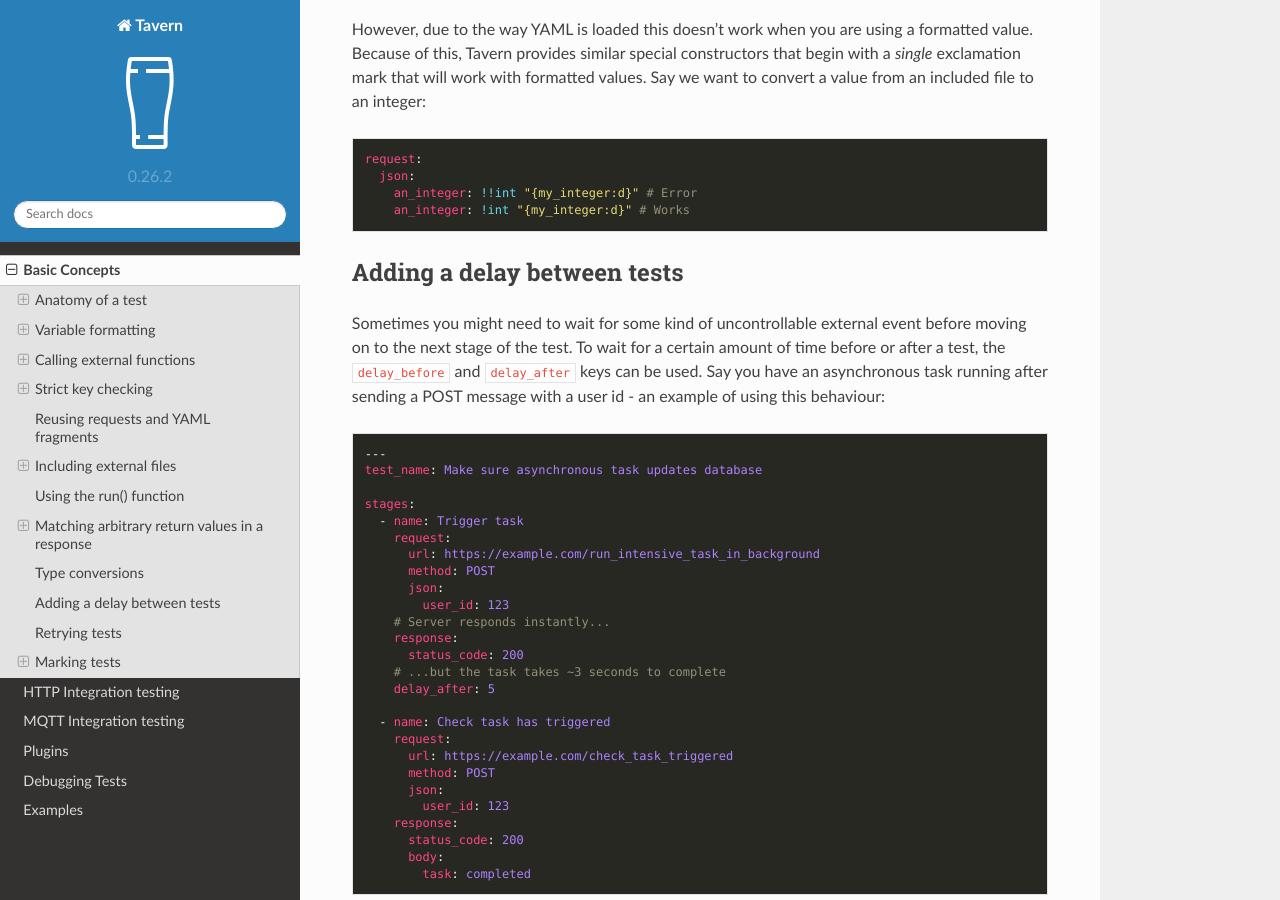
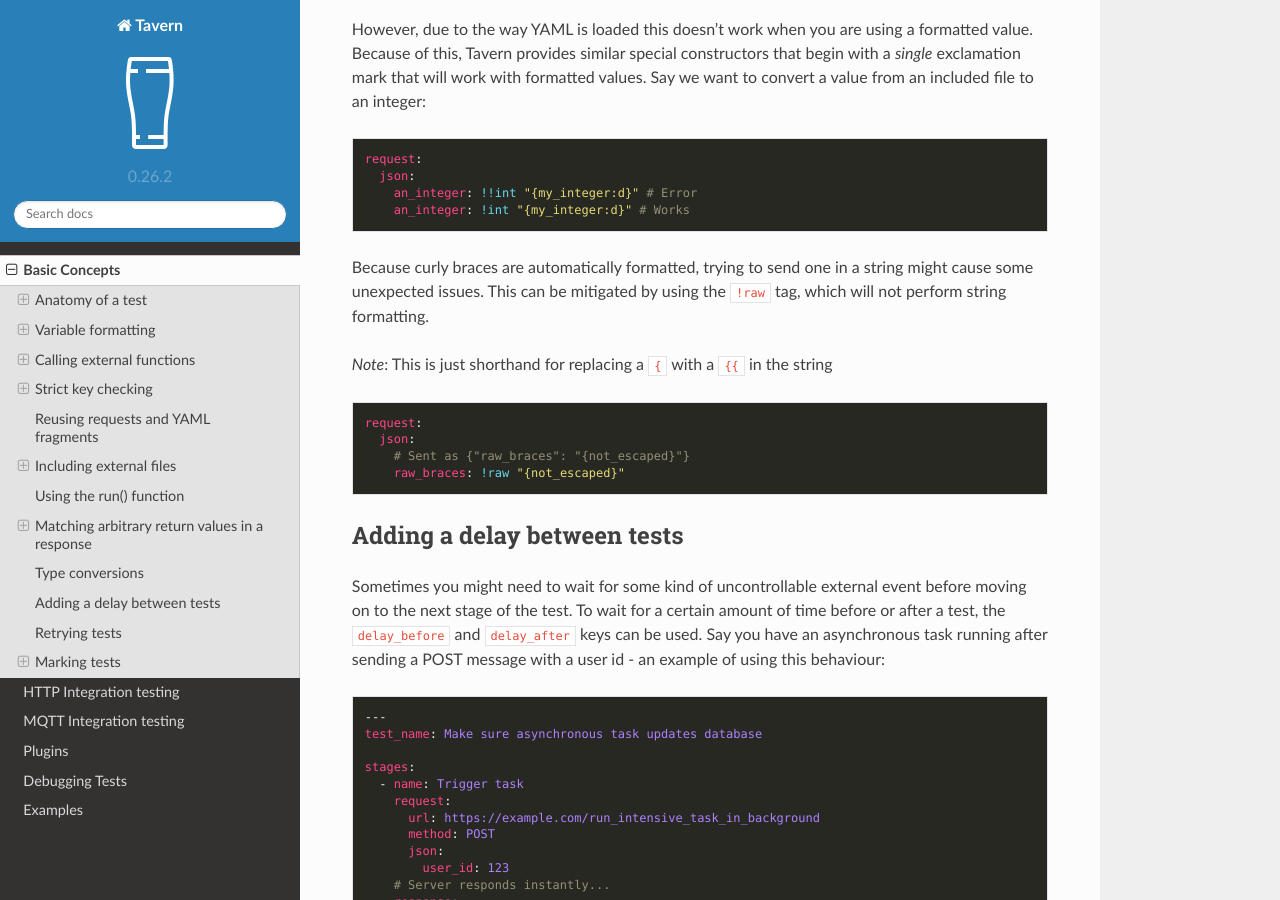
Before and after one commit to taverntesting/tavern, a Sphinx documentation site: the page built from docs/source/basics.md, in a window 1280 px wide and 900 px high, scrolled down 24702 px. Built offline with Sphinx 7.4.7 and the Read the Docs theme 2.0.0, drawn with Linux system fonts in a browser that asks for light colours; formulas are drawn with MathJax 3.

Commit message:
Add documentation for raw type token
closes https://github.com/taverntesting/tavern/issues/310

````diff
--- a/docs/source/basics.md
+++ b/docs/source/basics.md
@@ -1347,6 +1347,20 @@ request:
     an_integer: !int "{my_integer:d}" # Works
 ```
 
+Because curly braces are automatically formatted, trying to send one
+in a string might cause some unexpected issues. This can be mitigated
+by using the `!raw` tag, which will not perform string formatting.
+
+*Note*: This is just shorthand for replacing a `{` with a `{{` in the
+string
+
+```yaml
+request:
+  json:
+    # Sent as {"raw_braces": "{not_escaped}"}
+    raw_braces: !raw "{not_escaped}"
+```
+
 ## Adding a delay between tests
 
 Sometimes you might need to wait for some kind of uncontrollable external event
````
